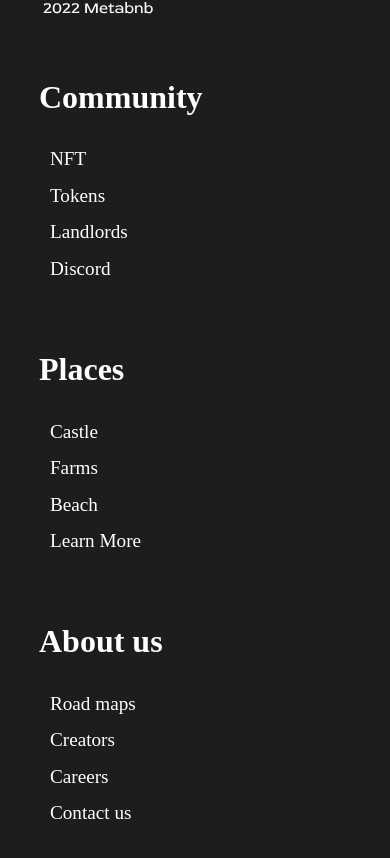
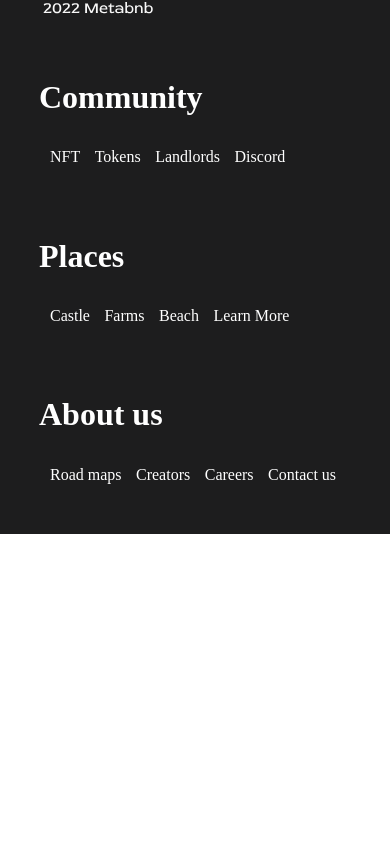
Before and after one commit to DaScOrPiO/metabnb, a React (Create React App) app: page / in a window 390 px wide. Shown: the part 5138-5996 px from the top of the page. After the commit the page ends 5672 px from the top, so only its background shows below. Built offline with nearby package versions, Linux system fonts and the light colour scheme; a web font is replaced by a local one.

Commit message:
Feat: Minor responsiveness issues solved

```diff
--- a/public/index.css
+++ b/public/index.css
@@ -746,11 +746,14 @@
     .p-nav-con {
         width: 100%;
         justify-content: flex-start;
+        overflow-x: auto;
+        border-top: 1px solid #e7e7e7;
+        border-bottom: 1px solid #e7e7e7;
     }
 
     .p-link {
         padding: 0;
-        padding: 0 0.5%;
+        padding: 2%;
         margin-right: 1%;
     }
 
@@ -877,6 +880,10 @@
         margin: 0 1%;
     }
 
+    .f-nav{
+        flex-direction: row;
+    }
+
     /* End of footer section style rule for responsiveness */
 }
 
@@ -952,16 +959,19 @@
     .p-nav-con {
         width: 100%;
         justify-content: flex-start;
+        overflow-x: auto;
+        border-top: 1px solid #e7e7e7;
+        border-bottom: 1px solid #e7e7e7;
     }
 
     .p-link {
         padding: 0;
-        padding: 0 0.5%;
+        padding: 2%;
         margin-right: 1%;
     }
 
     .p-link a {
-        font-size: 0.4rem;
+        font-size: 1rem;
     }
 
     .p-btn {
@@ -1142,6 +1152,14 @@
         font-size: 1.5rem;
     }
 
+    .f-nav{
+        flex-direction: row;
+    }
+
+    .f-links{
+        font-size: 1rem;
+    }
+
     .img-logo {
         margin: 0 6%;
     }
```
Also changed, not shown: 1 other file (tests, documents, lock files or other folders).
